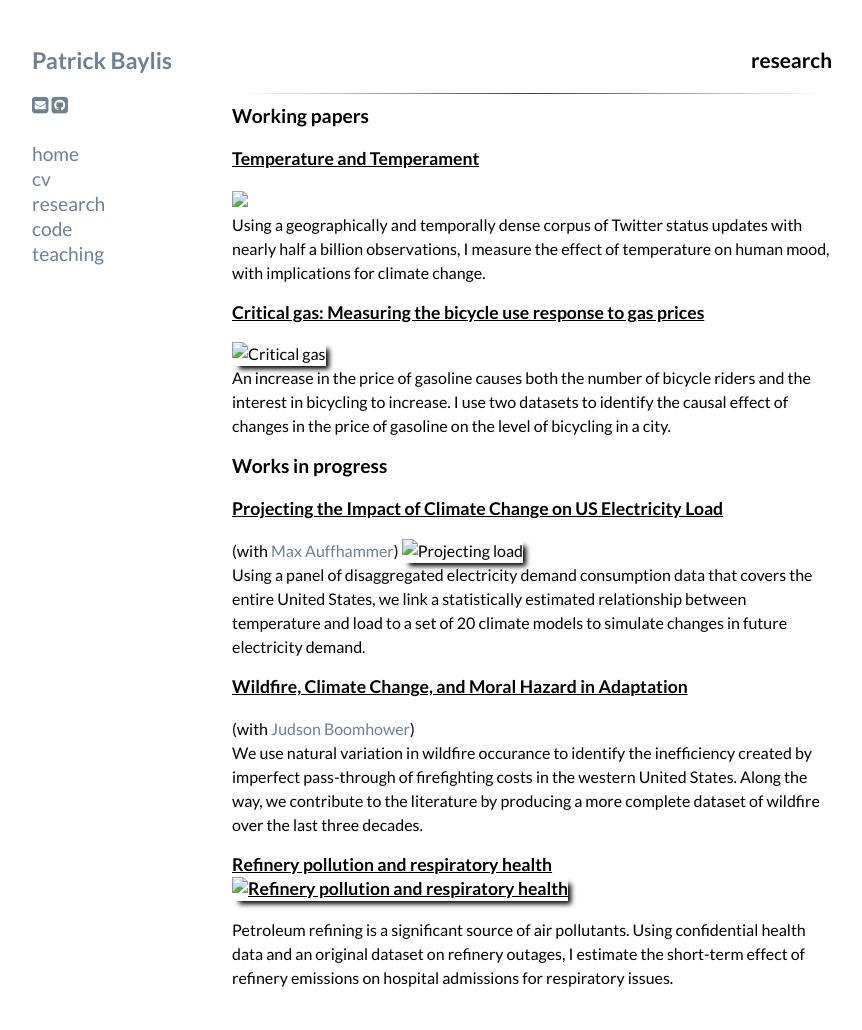
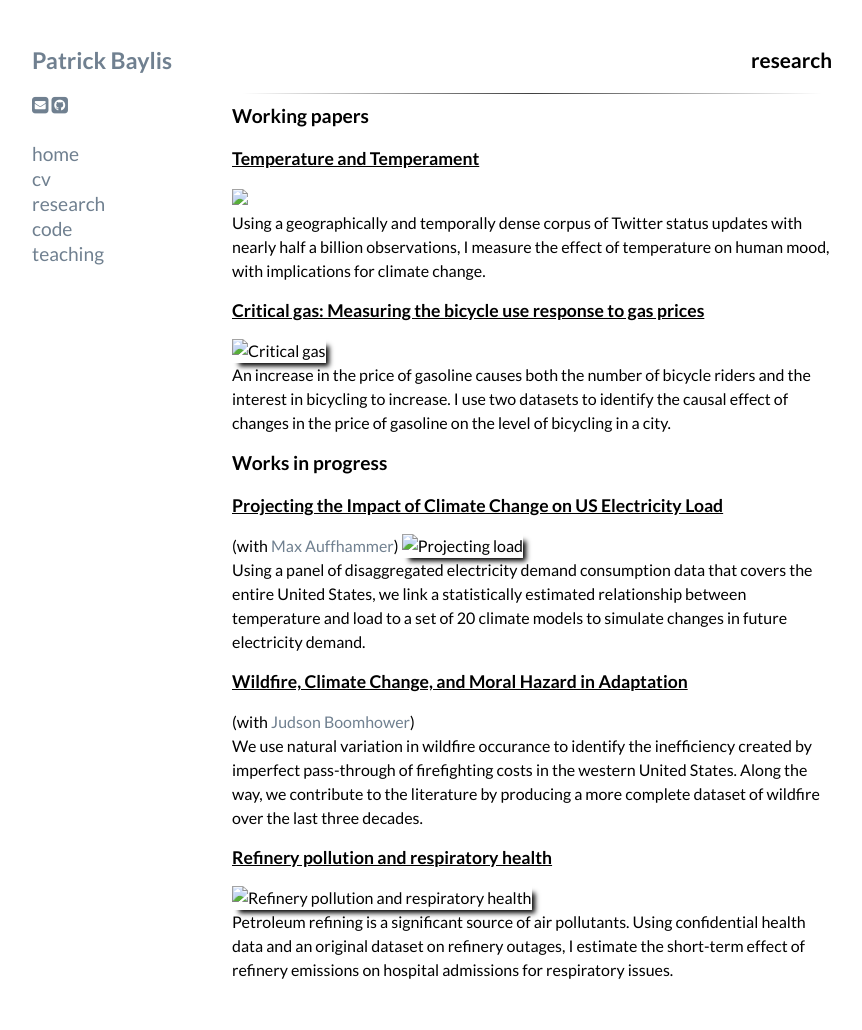
Before and after one commit to pbaylis/pbaylis.github.io, a Jekyll site: the page built from research.markdown, in a window 1280 px wide. Shown: the whole page, without its empty margins (208-1070 px from the left). Built offline with Jekyll 4.4.1, drawn with Linux system fonts in a browser that asks for light colours; nearby versions of some CDN libraries; Markdown is read by kramdown in place of the engine named in the settings.

Commit message:
slight fixes

```diff
--- a/css/main.css
+++ b/css/main.css
@@ -30,7 +30,7 @@
   text-decoration:underline;
   }
 
-h1, h2, h3 { margin-bottom: 1em; }
+h1, h2 { margin-bottom: 1em; }
 
 p { margin: 1em 0; }
 
--- a/research.markdown
+++ b/research.markdown
@@ -17,14 +17,13 @@
 
 ## Works in progress
 
-###Projecting the Impact of Climate Change on US Electricity Load
-(with <a href="http://www.auffhammer.com/">Max Auffhammer</a>)
+<h3>Projecting the Impact of Climate Change on US Electricity Load</h3>(with <a href="http://www.auffhammer.com/">Max Auffhammer</a>)
 <img src="images/projects/projectload.png" alt="Projecting load" height="420px" class="shadow" /> <br>
 Using a panel of disaggregated electricity demand consumption data that covers the entire United States, we link a statistically estimated relationship between temperature and load to a set of 20 climate models to simulate changes in future electricity demand.
 
-###Wildfire, Climate Change, and Moral Hazard in Adaptation
-(with [Judson Boomhower](https://are.berkeley.edu/candidate/Judson-Boomhower))<br>
+<h3>Wildfire, Climate Change, and Moral Hazard in Adaptation</h3> (with [Judson Boomhower](https://are.berkeley.edu/candidate/Judson-Boomhower))<br>
 We use natural variation in wildfire occurance to identify the inefficiency created by imperfect pass-through of firefighting costs in the western United States. Along the way, we contribute to the literature by producing a more complete dataset of wildfire over the last three decades.
 
-###Refinery pollution and respiratory health<img src="images/projects/respHealth.jpg" alt="Refinery pollution and respiratory health" height="360px" class="shadow" /><br>
+###Refinery pollution and respiratory health
+<img src="images/projects/respHealth.jpg" alt="Refinery pollution and respiratory health" height="360px" class="shadow" /><br>
 Petroleum refining is a significant source of air pollutants. Using confidential health data and an original dataset on refinery outages, I estimate the short-term effect of refinery emissions on hospital admissions for respiratory issues.
```
